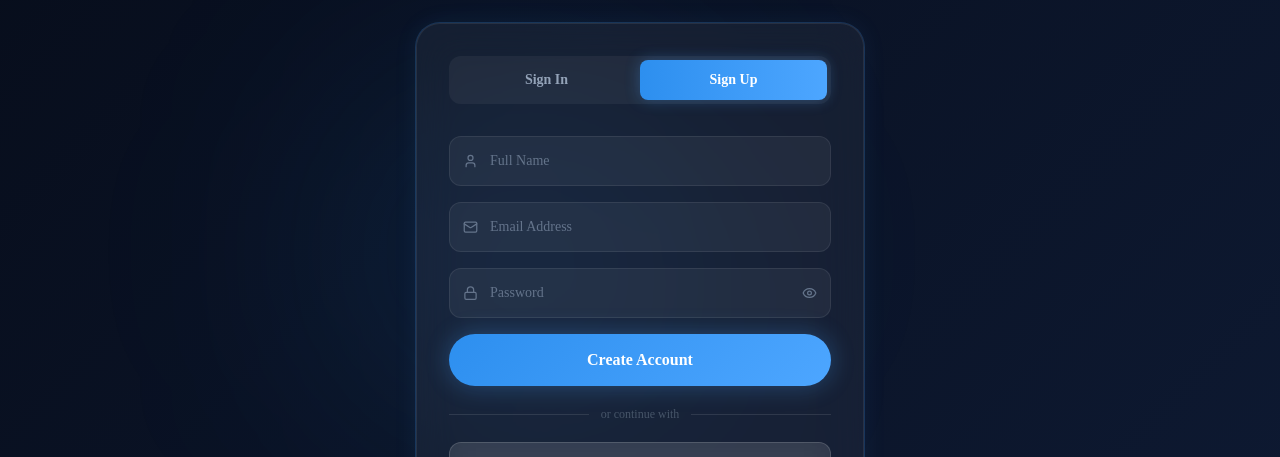
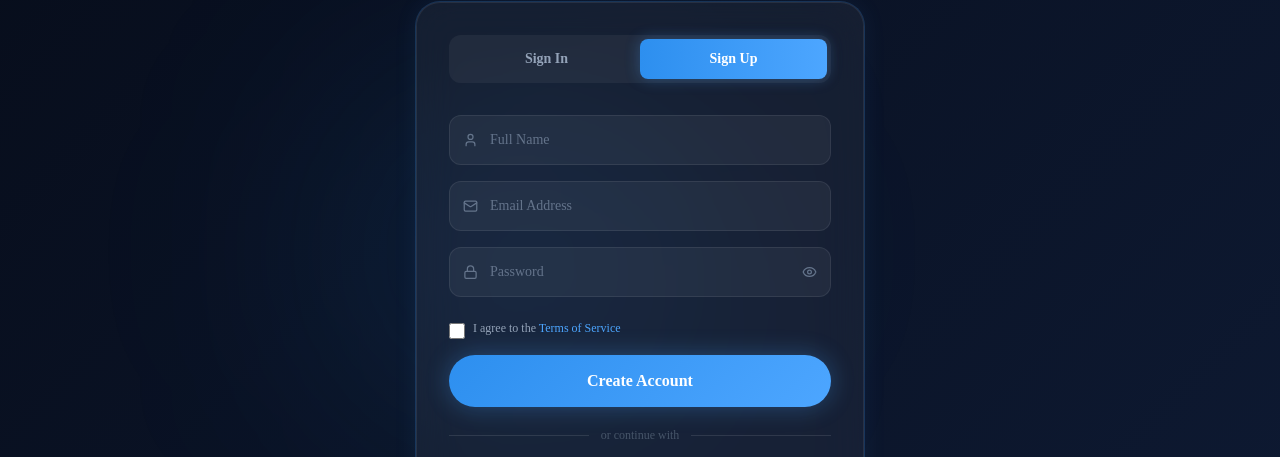
Before and after one commit to Naveenkm07/projecthub360, a Next.js app: page /login in a window 1280 px wide. Both pictures are taken after a click on the button "Sign Up". Shown: the part 140-597 px from the top of the page. Built offline with nearby package versions, Linux system fonts and the light colour scheme; no server answers.

Commit message:
feat: add terms of service page and mandatory consent checkbox in signup form

```diff
--- a/app/login/page.jsx
+++ b/app/login/page.jsx
@@ -82,6 +82,15 @@ export default function LoginPage() {
                                 </button>
                             </div>
 
+                            {tab === 'signup' && (
+                                <div className="flex items-start gap-2 pt-2">
+                                    <input type="checkbox" id="terms" required className="mt-0.5 shrink-0 w-4 h-4 rounded border-white/10 bg-white/5 accent-primary-500 cursor-pointer" />
+                                    <label htmlFor="terms" className="text-xs text-slate-400 leading-tight cursor-pointer">
+                                        I agree to the <Link href="/terms" className="text-primary-400 hover:underline" target="_blank">Terms of Service</Link>
+                                    </label>
+                                </div>
+                            )}
+
                             {error && <p className="text-red-400 text-xs bg-red-400/5 border border-red-400/20 rounded-lg px-3 py-2">{error}</p>}
 
                             <button type="submit" disabled={loading}
@@ -104,7 +113,7 @@ export default function LoginPage() {
                 </div>
 
                 <p className="text-center text-slate-600 text-xs mt-6">
-                    By signing up, you agree to our <Link href="#" className="text-primary-400 hover:underline">Terms of Service</Link>
+                    By signing up or continuing, you agree to our <Link href="/terms" className="text-primary-400 hover:underline">Terms of Service</Link>
                 </p>
             </motion.div>
         </div>
--- /dev/null
+++ b/app/terms/page.jsx
@@ -0,0 +1,41 @@
+export default function TermsPage() {
+    return (
+        <div className="min-h-screen pt-32 pb-20 px-6 relative" style={{ background: '#070d1b' }}>
+            <div className="absolute top-0 right-0 w-[500px] h-[500px] bg-primary-900/15 rounded-full blur-[120px] pointer-events-none" />
+
+            <div className="max-w-3xl mx-auto glass rounded-3xl p-8 md:p-12 relative z-10">
+                <div className="section-tag mb-6">Legal Information</div>
+                <h1 className="font-display font-bold text-4xl text-white mb-8">Terms of Service</h1>
+
+                <div className="space-y-8 text-slate-300 text-sm leading-relaxed">
+                    <section>
+                        <h2 className="text-xl font-semibold text-white mb-3">1. Acceptance of Terms</h2>
+                        <p>By accessing and using ProtoBuild Labs (ProjectHub360), you accept and agree to be bound by the terms and provision of this agreement. If you do not agree to abide by these terms, please do not use our service.</p>
+                    </section>
+
+                    <section>
+                        <h2 className="text-xl font-semibold text-white mb-3">2. Service Description</h2>
+                        <p>ProtoBuild Labs provides engineering project development services, including Major Projects, Mini Projects, Prototypes, and related software/hardware solutions for educational and professional purposes.</p>
+                    </section>
+
+                    <section>
+                        <h2 className="text-xl font-semibold text-white mb-3">3. Payments and Refunds</h2>
+                        <p>All payments are processed securely through Razorpay. Project development begins only after the initial payment or full payment is verified. Refunds are strictly subject to our project cancellation policy and are generally not provided once active development has commenced.</p>
+                    </section>
+
+                    <section>
+                        <h2 className="text-xl font-semibold text-white mb-3">4. Intellectual Property</h2>
+                        <p>Upon full payment, the source code and physical prototype (if applicable) are transferred to the client. ProtoBuild Labs retains the right to showcase the project abstract and basic architecture in our portfolio unless a Non-Disclosure Agreement (NDA) is signed.</p>
+                    </section>
+
+                    <section>
+                        <h2 className="text-xl font-semibold text-white mb-3">5. Limitation of Liability</h2>
+                        <p>ProtoBuild Labs shall not be liable for any indirect, incidental, special, consequential or punitive damages, including without limitation, loss of profits, data, use, goodwill, or other intangible losses, resulting from your access to or use of or inability to access or use the service.</p>
+                    </section>
+
+                    <p className="text-slate-500 pt-8 border-t border-white/10">Last updated: {new Date().toLocaleDateString()}</p>
+                </div>
+            </div>
+        </div>
+    );
+}
```
